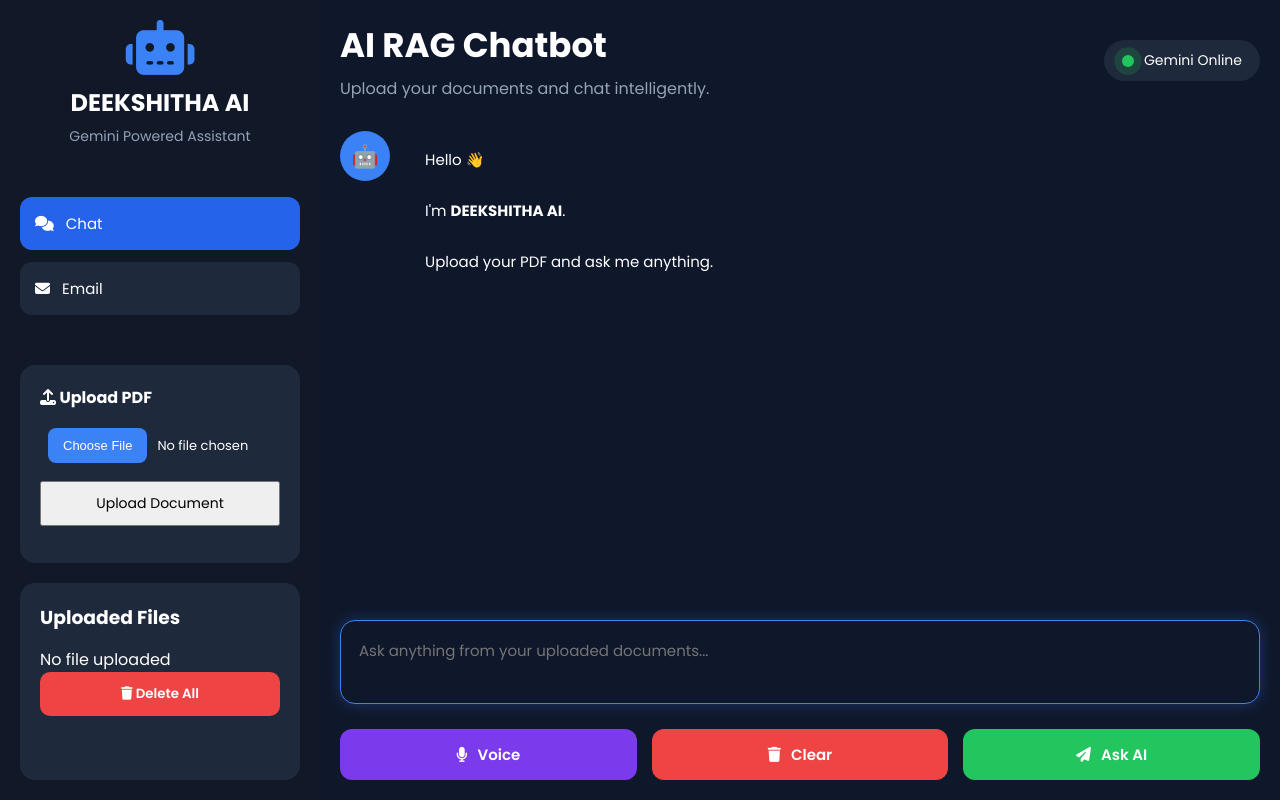
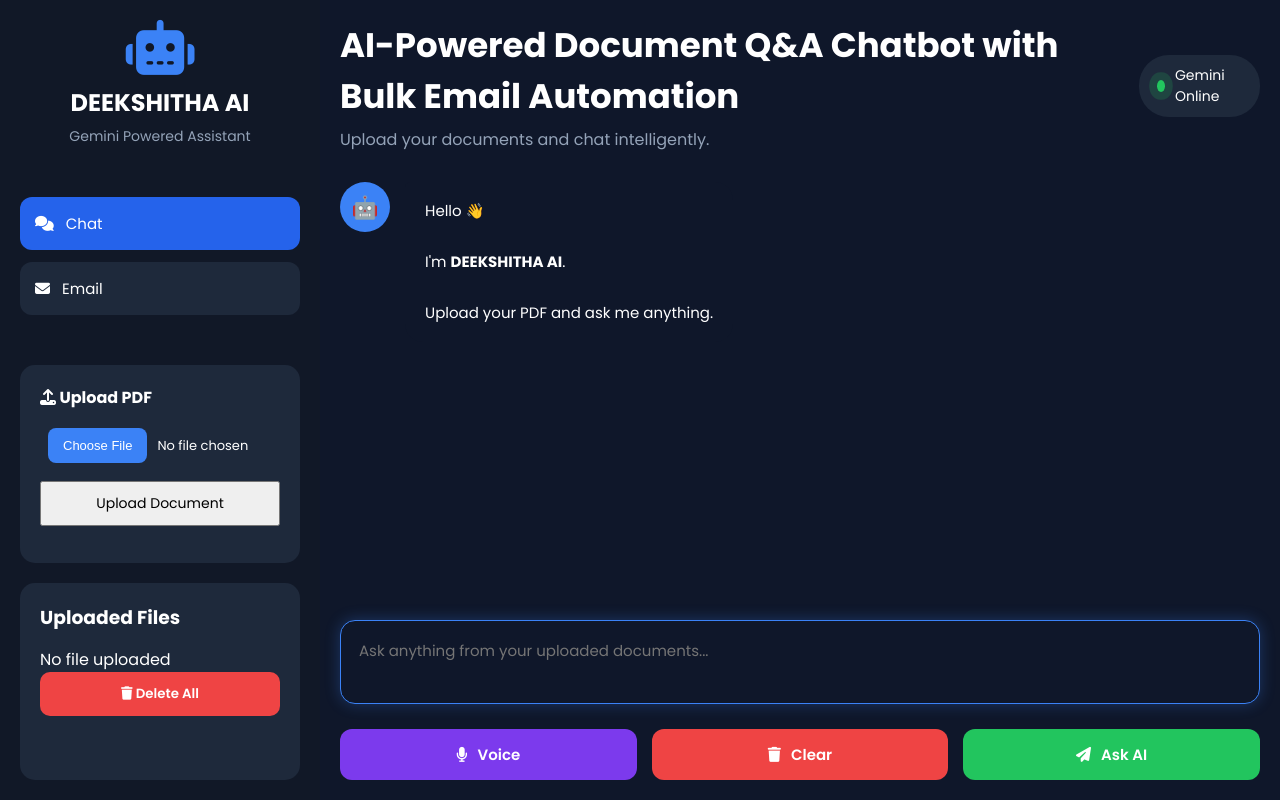
Before and after one commit to KoduruDeekshitha/AI-RAG-CHATBOT, a plain HTML site: page frontend/index.html in a window 1280 px wide. Shown: the top 800 px of the page. Drawn offline with Linux system fonts and the light colour scheme; no server answers.

Commit message:
newlly added readme

```diff
--- a/frontend/index.html
+++ b/frontend/index.html
@@ -73,7 +73,7 @@
     <main class="main-content">
         <header class="topbar">
             <div>
-                <h1> AI RAG Chatbot
+                <h1> AI-Powered Document Q&A Chatbot with Bulk Email Automation
                 </h1>
                 <p>
                     Upload your documents and chat intelligently.
```
Also changed, not shown: 1 other file.
